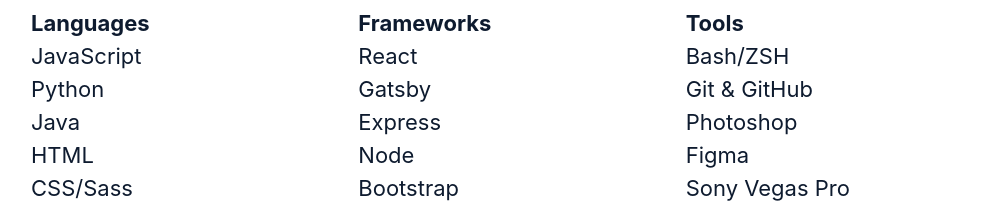
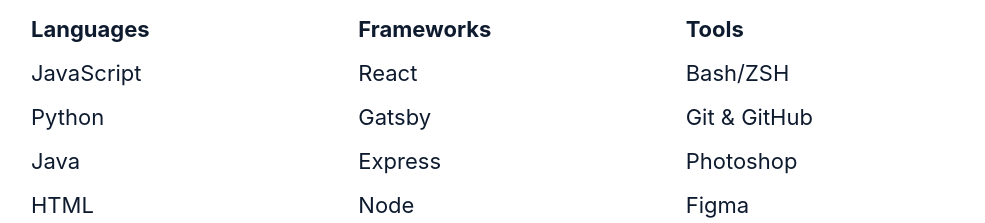
Before and after one commit to benslv/silverben10.github.io, a Gatsby site: page / in a window 1280 px wide. Shown: the part 729-952 px from the top of the page, without its empty margins (129-1114 px from the left). Built offline with nearby package versions, Linux system fonts and the light colour scheme; Gatsby itself is replaced by a stand-in of ours.

Commit message:
Change list styling line height

```diff
--- a/src/sections/skills.js
+++ b/src/sections/skills.js
@@ -15,7 +15,7 @@
 
 const StyledUl = styled.ul`
 	list-style-type: none;
-	line-height: 150%;
+	line-height: 200%;
 	padding-left: 0;
 	margin-top: 0;
 	&:before {
```
